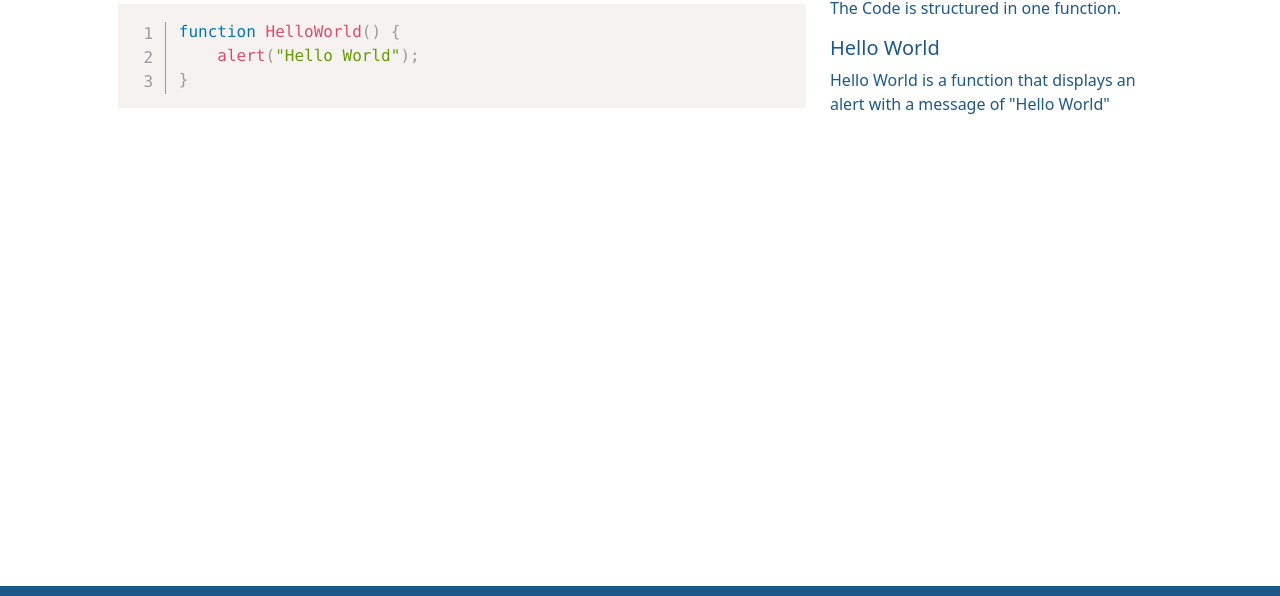
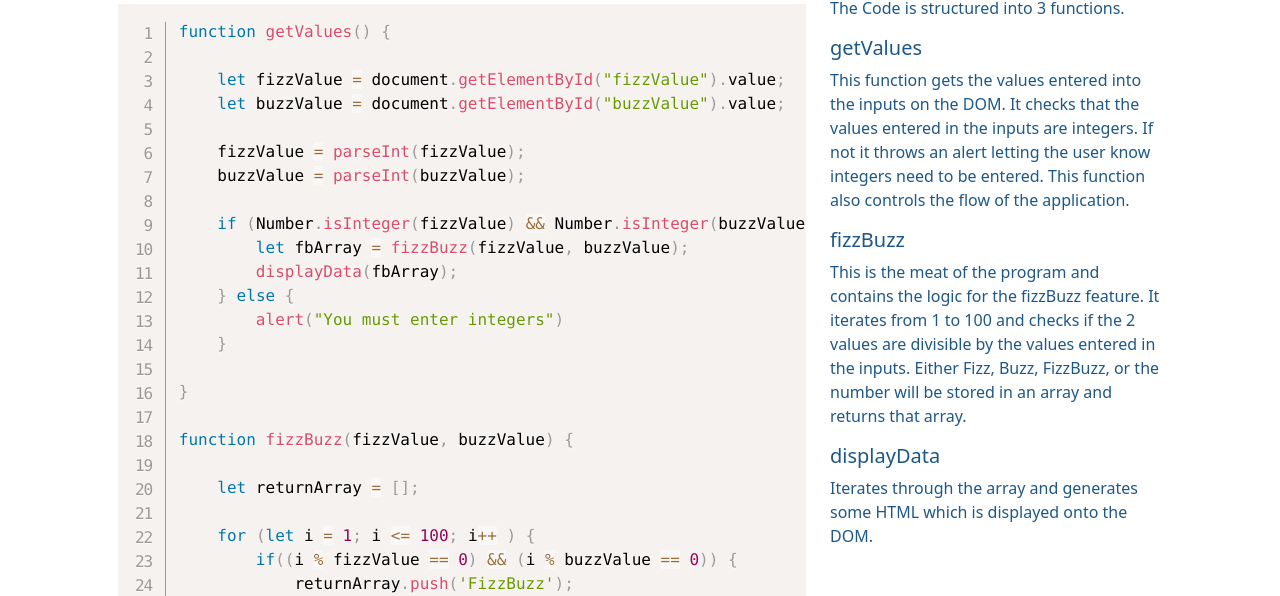
Before and after one commit to alexaveldanez/FizzBuzz, a plain HTML site: page code.html in a window 1280 px wide. Shown: the part 147-743 px from the top of the page. Drawn offline with nearby package versions, Linux system fonts and the light colour scheme.

Commit message:
Fizz Buzz feature
Added fizz buzz features.

```diff
--- a/code.html
+++ b/code.html
@@ -2,7 +2,7 @@
 <html lang="en" class="h-100">
 
 <head>
-    <title>App Name: A Coding Project By Alex Aveldanez</title>
+    <title>FIZZ BUZZ: A Coding Project By Alex Aveldanez</title>
     <!-- Required meta tags -->
     <meta charset="utf-8">
     <meta name="viewport" content="width=device-width, initial-scale=1, shrink-to-fit=no">
@@ -23,7 +23,7 @@
     <!-- NAV SECTION -->
     <nav class="navbar navbar-expand-md navbar-dark fixed-top bg-dark">
     <div class="container-fluid">
-        <a class="navbar-brand" href="#"><img class="d-inline-block align-text-top" src="img/aPlusLogo_Main.png" height="35">APP NAME</a>
+        <a class="navbar-brand" href="#"><img class="d-inline-block align-text-top" src="img/aPlusLogo_Main.png" height="35">FIZZ BUZZ</a>
         <button class="navbar-toggler" type="button" data-bs-toggle="collapse" data-bs-target="#navbarCollapse"
             aria-controls="navbarCollapse" aria-expanded="false" aria-label="Toggle navigation">
             <span class="navbar-toggler-icon"></span>
@@ -53,20 +53,98 @@
     <!-- MAIN SECTION -->
     <main class="flex-shrink-0">
         <div class="container py-5 px-5 mt-5">
-            <h2 class="border-1 border-bottom border-dark">The Code for APP NAME.</h2>
+            <h2 class="border-1 border-bottom border-dark">The Code for FIZZ BUZZ.</h2>
             <div class="row row-cols-1 row-cols-lg-2">
                 <div class="col-lg-8">
                     <pre class="line-numbers"><code class="language-javascript">
-                        function HelloWorld() {
-                            alert("Hello World");
-                        }
+
+function getValues() {
+
+    let fizzValue = document.getElementById("fizzValue").value;
+    let buzzValue = document.getElementById("buzzValue").value;
+
+    fizzValue = parseInt(fizzValue);
+    buzzValue = parseInt(buzzValue);
+
+    if (Number.isInteger(fizzValue) && Number.isInteger(buzzValue)) {
+        let fbArray = fizzBuzz(fizzValue, buzzValue);
+        displayData(fbArray);
+    } else {
+        alert("You must enter integers")
+    }
+
+}
+
+function fizzBuzz(fizzValue, buzzValue) {
+
+    let returnArray = [];
+
+    for (let i = 1; i <= 100; i++ ) {
+        if((i % fizzValue == 0) && (i % buzzValue == 0)) {
+            returnArray.push('FizzBuzz');
+        } else if (i % fizzValue == 0) {
+            returnArray.push('Fizz');
+        } else if (i % buzzValue == 0) {
+            returnArray.push('Buzz');
+        } else {
+            returnArray.push(i);
+        }
+    }
+
+    return returnArray;
+}
+
+function displayData(fbArray) {
+
+    let tableBody = document.getElementById("results");
+
+    let templateRow = document.getElementById("fbTemplate");
+
+    tableBody.innerHTML = "";
+
+    for (let index = 0; index < fbArray.length; index += 5) {
+
+        let tableRow = document.importNode(templateRow.content, true);
+
+        let rowCols = tableRow.querySelectorAll("td");
+
+        rowCols[0].classList.add(fbArray[index]);
+        rowCols[0].textContent = fbArray[index];
+
+        rowCols[1].classList.add(fbArray[index + 1]);
+        rowCols[1].textContent = fbArray[index+1];
+
+        rowCols[2].classList.add(fbArray[index + 2]);
+        rowCols[2].textContent = fbArray[index+2];
+
+        rowCols[3].classList.add(fbArray[index + 3]);
+        rowCols[3].textContent = fbArray[index+3];
+
+        rowCols[4].classList.add(fbArray[index + 4]);
+        rowCols[4].textContent = fbArray[index+4];
+
+        tableBody.appendChild(tableRow);
+    }
+}
                     </code>
                     </pre>
                 </div>
                 <div class="col-lg-4">
-                    <p>The Code is structured in one function.</p>
-                    <h5>Hello World</h5>
-                    <p>Hello World is a function that displays an alert with a message of "Hello World"</p>
+                    <p>The Code is structured into 3 functions.</p>
+                    <h5>getValues</h5>
+                    <p>
+                        This function gets the values entered into the inputs on the DOM. It checks that
+                        the values entered in the inputs are integers. If not it throws an alert letting
+                        the user know integers need to be entered. This function also controls the flow of the application.
+                    </p>
+                    <h5>fizzBuzz</h5>
+                    <p>
+                        This is the meat of the program and contains the logic for the fizzBuzz feature. It iterates from 1 to 100 and
+                        checks if the 2 values are divisible by the values entered in the inputs. Either Fizz, Buzz, FizzBuzz, or the
+                        number will be stored in an array and returns that array.
+                    </p>
+                    <h5>displayData</h5>
+                    <p>Iterates through the array and generates some HTML which is displayed onto the DOM.</p>
                 </div>
             </div>
         </div>
--- a/css/site.css
+++ b/css/site.css
@@ -55,6 +55,19 @@ footer .social>a:hover {
     color: var(--secondary-color);
 }
 
+.Fizz {
+    color: green;
+}
+
+.Buzz {
+    color: #ff993b;
+}
+
+.FizzBuzz {
+    color: red;
+    font-weight: bold;
+}
+
 code[class*="language-"],
     pre[class*="language-"] {
     white-space: pre-wrap;
```
Also changed, not shown: app.html (+14 -4 lines), index.html (+1 -1 lines), js/site.js (+50 -25 lines).
